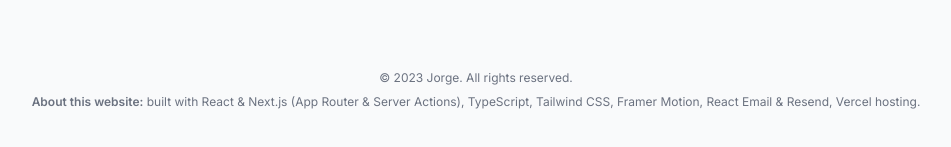
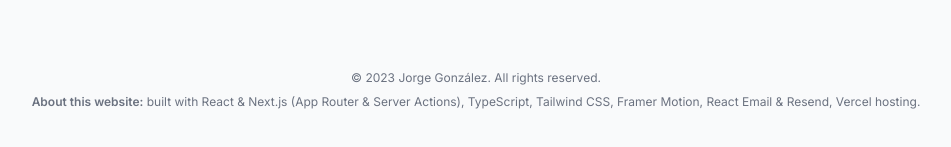
Before and after one commit to jorgegoco/next-portfolio, a Next.js app: page / in a window 1280 px wide. Shown: the part 6865-7012 px from the top of the page, without its empty margins (164-1115 px from the left). Built offline with nearby package versions, Linux system fonts and the light colour scheme; no server answers.

Commit message:
Fix footer year and name
- Use dynamic year, set full name

```diff
--- a/components/footer.tsx
+++ b/components/footer.tsx
@@ -2,7 +2,7 @@ export default function Footer() {
   return (
     <footer className="mb-10 px-4 text-center text-gray-500">
       <small className="mb-2 block text-xs">
-        &copy; 2023 Jorge. All rights reserved.
+        &copy; {new Date().getFullYear()} Jorge González. All rights reserved.
       </small>
       <p className="text-xs">
         <span className="font-semibold">About this website:</span> built with
```
